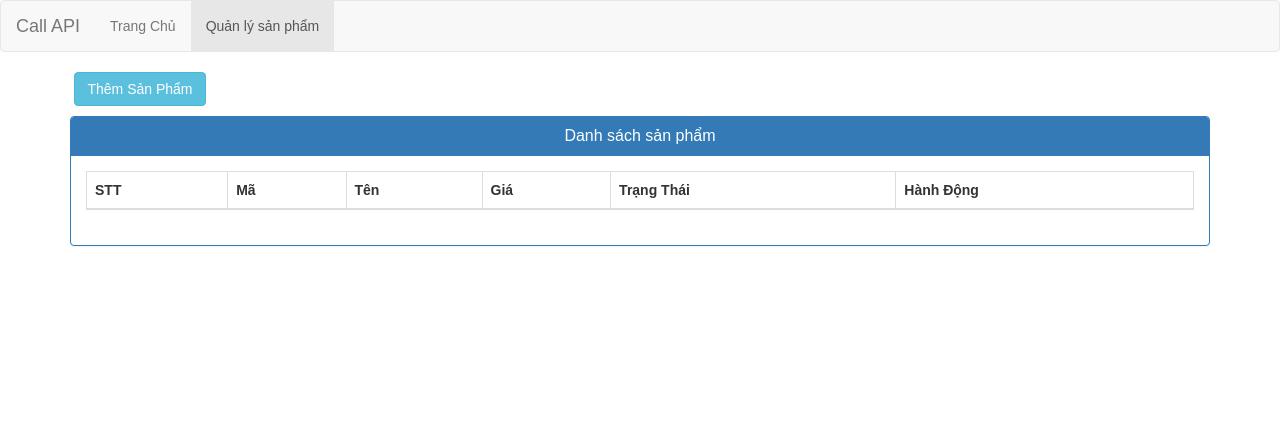
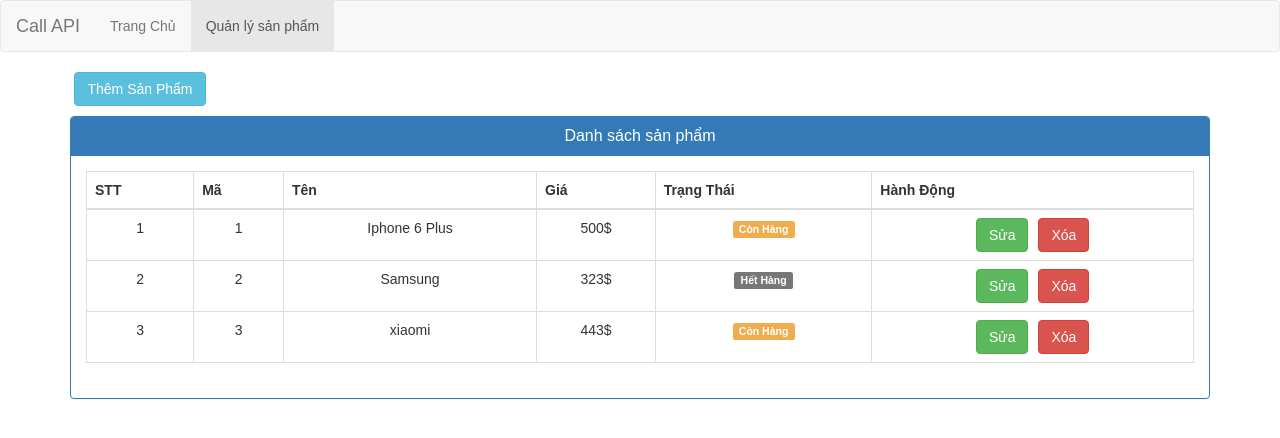
Before and after one commit to quanghung97/connect-api-reactjs, a React (Create React App) app: page /product-list in a window 1280 px wide. Shown: the top 438 px of the page. Built offline with nearby package versions, Linux system fonts and the light colour scheme.

Commit message:
import redux, react-redux to show list Product with initialState in products

```diff
--- a/src/index.js
+++ b/src/index.js
@@ -3,6 +3,18 @@
 import './index.css';
 import App from './App';
 import registerServiceWorker from './registerServiceWorker';
+import { createStore } from 'redux';
+import appReducers from './reducers/index';
+import { Provider } from 'react-redux';
+const store = createStore(
+    appReducers,
+    window.__REDUX_DEVTOOLS_EXTENSION__ && window.__REDUX_DEVTOOLS_EXTENSION__()
+);
 
-ReactDOM.render(<App />, document.getElementById('root'));
+ReactDOM.render(
+    <Provider store = { store }>
+        <App />
+    </Provider>,
+    document.getElementById('root')
+);
 registerServiceWorker();
--- a/src/pages/ProductListPage/ProductListPage.js
+++ b/src/pages/ProductListPage/ProductListPage.js
@@ -1,10 +1,11 @@
 import React, {Component} from 'react';
 import ProductList from './../../components/ProductList/ProductList';
 import ProductItem from './../../components/ProductItem/ProductItem';
+import { connect } from 'react-redux';
 
 class ProductListPage extends Component {
     render() {
-        var products = [];
+        var { products } = this.props;
         return (
             <div className="col-xs-12 col-sm-12 col-md-12 col-lg-12">
                      <button type="button" className="btn btn-info mb-10 ">Thêm Sản Phẩm</button>
@@ -33,4 +34,10 @@
     }
 }
 
-export default ProductListPage;
+const mapStateToProps = (state) => {
+    return {
+        products : state.products
+    }
+}
+
+export default connect(mapStateToProps, null)(ProductListPage);
--- a/src/reducers/index.js
+++ b/src/reducers/index.js
@@ -0,0 +1,8 @@
+import { combineReducers } from 'redux';
+import products from './products';
+
+const appReducers = combineReducers({
+    products
+});
+
+export default appReducers;
--- /dev/null
+++ b/src/reducers/products.js
@@ -0,0 +1,30 @@
+
+var initialState = [
+    {
+        id : 1,
+        name : "Iphone 6 Plus",
+        price : 500,
+        status : true
+    },
+    {
+        id : 2,
+        name : "Samsung",
+        price : 323,
+        status : false
+    },
+    {
+        id : 3,
+        name : "xiaomi",
+        price : 443,
+        status : true
+    },
+];
+
+const products = (state = initialState, action) => {
+    switch (action.type) {
+        default: return [...state];
+
+    }
+}
+
+export default products;
```
Also changed, not shown: src/constants/ActionType.js (deleted), src/constants/ActionTypes.js (added).
